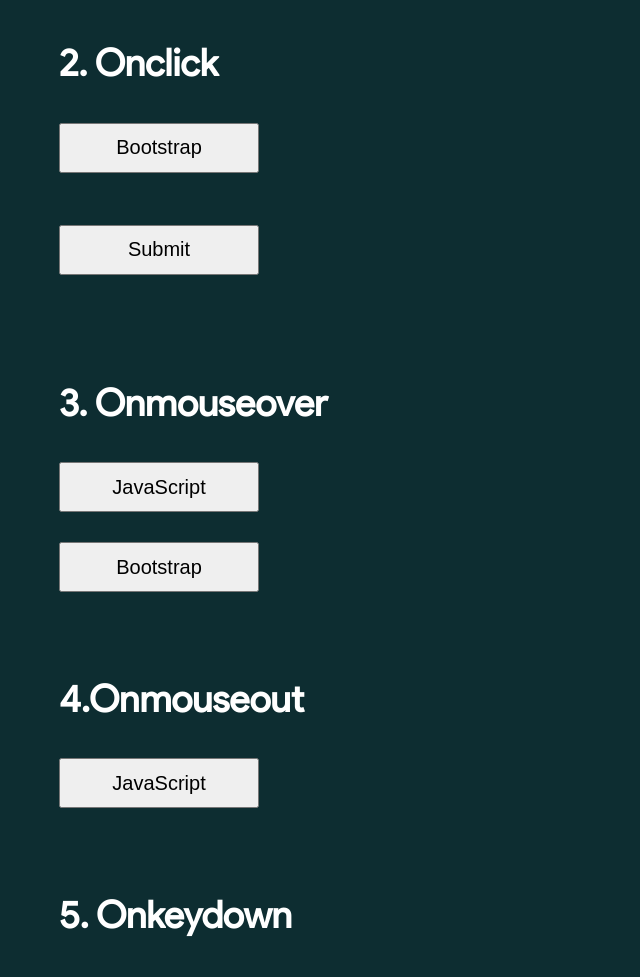
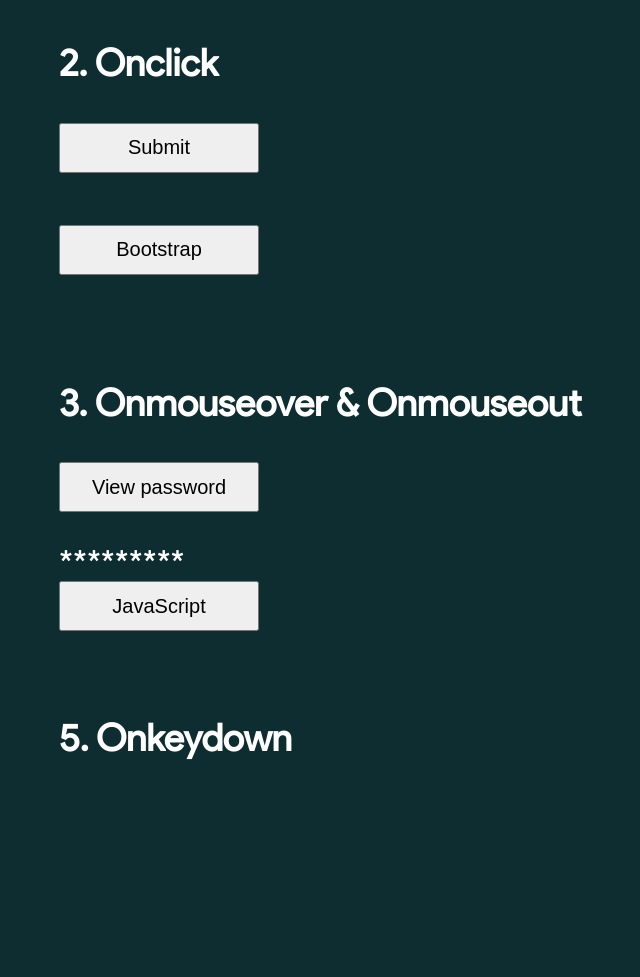
Before and after one commit to muzaffarmhd/webprogramming, a plain HTML site: page index.html in a window 1280 px wide. Shown: the part 532-1509 px from the top of the page, without its empty margins (181-821 px from the left). After the commit the page ends 1353 px from the top, so only its background shows below. Drawn offline with Linux system fonts and the light colour scheme.

Commit message:
combined onmouseover&onmouseout

```diff
--- a/app.js
+++ b/app.js
@@ -35,7 +35,7 @@ document.getElementById("myButton1").onclick = function() {
   }
   function displayText1() {
     var displayArea = document.getElementById("displayArea1");
-    displayArea1.textContent ="Bootstrap is a popular front-end framework for building responsive and mobile-first websites and web applications. It provides pre-designed templates, CSS and JavaScript components, and utilities that help developers quickly create consistent and visually appealing user interfaces. Bootstrap simplifies the process of creating responsive layouts, styling elements, and implementing interactive components, making web development more efficient and accessible.";
+    displayArea1.innerHTML ="$3*234/#23";
   }
 //onmouseout function implementation
 function playText() {
@@ -43,16 +43,21 @@ function playText() {
     var displayAreas = document.getElementById("displayAreas");
 
     // Change the text content of the element
-    displayAreas.textContent = "JavaScript is a versatile programming language primarily used for web development. It enables the creation of interactive and dynamic content on web pages. JavaScript runs on the client-side, executing in users' web browsers, and interacts with the Document Object Model (DOM) to manipulate web page elements. JavaScript can also be used for server-side development, making it a key technology in full-stack web development.";
+    displayAreas.innerHTML = "JavaScript is a versatile programming language primarily used for web development. It enables the creation of interactive and dynamic content on web pages. JavaScript runs on the client-side, executing in users' web browsers, and interacts with the Document Object Model (DOM) to manipulate web page elements. JavaScript can also be used for server-side development, making it a key technology in full-stack web development.";
   }
 
   function cleanText() {
     // Get the element where you want to display the text
-    var displayAreas = document.getElementById("displayAreas");
+    var displayArea = document.getElementById("displayArea1");
+    displayArea.innerHTML="*********"
+}
 
-    // Clear the text content of the element
-    displayAreas.textContent = "";
-  }
+function clearText() {
+    var displayAreas = document.getElementById("displayArea");
+    displayAreas.innerHTML=""
+}
+
+
 
 
 
--- a/index.html
+++ b/index.html
@@ -7,7 +7,7 @@
     <link rel="stylesheet" href="style.css">
     <script defer src="app.js"></script>
 </head>
-<body style="background-color: #0d2d31; color: white;">
+<body id="core-body" style="background-color: #0d2d31; color: white;">
     <div class="outer-container">
         <!-- this is the title -->
         <div class="title">
@@ -40,15 +40,15 @@
         <div class="event">
             <h3>2. Onclick </h3>
 
+            <button id="myButton1">Submit</button>
+            <p id="displayValue1"></p>
             <button id="myButton">Bootstrap</button>
             <p id="displayValue"></p>
-            <button id="myButton1">Submit</button>
-            <p id="displayValue1"></p>
 
             <!-- implement whatever you want to here -->
         </div>
         <div class="event">
-            <h3>3. Onmouseover </h3>
+            <h3>3. Onmouseover & Onmouseout </h3>
             <style>
                 #displayArea {
                   margin-top: 10px; /* Adding some space between button and displayed text */
@@ -57,21 +57,12 @@
                   margin-top: 10px; /* Adding some space between button and displayed text */
                 }
               </style>
-            <button onmouseover="displayText()">JavaScript</button>
+            <button onmouseover="displayText1()" onmouseout="cleanText()">View password</button>
+            <div id="displayArea1">*********</div>
+            <button onmouseover="displayText()" onmouseout="clearText()">JavaScript</button>
             <div id="displayArea"></div>
-            <button onmouseover="displayText1()">Bootstrap</button>
-            <div id="displayArea1"></div>
         </div>
-        <div class="event">
-            <h3>4.Onmouseout </h3>
-            <style>
-                #displayAreas {
-                  margin-top: 10px; /* Adding some space between button and displayed text */
-                }
-              </style>
-            <button onmouseover="cleanText()" onmouseout="playText()">JavaScript</button>
-            <div id="displayAreas"></div>
-        </div>
+
         <div class="event">
             <h3>5. Onkeydown </h3>
             <!-- implement whatever you want to here -->
--- a/style.css
+++ b/style.css
@@ -12,6 +12,10 @@ body {
     flex-direction: column;
     align-items: center;
     justify-content: center;
+}
+
+button {
+    cursor: pointer;
 }
 
 .title {
```
